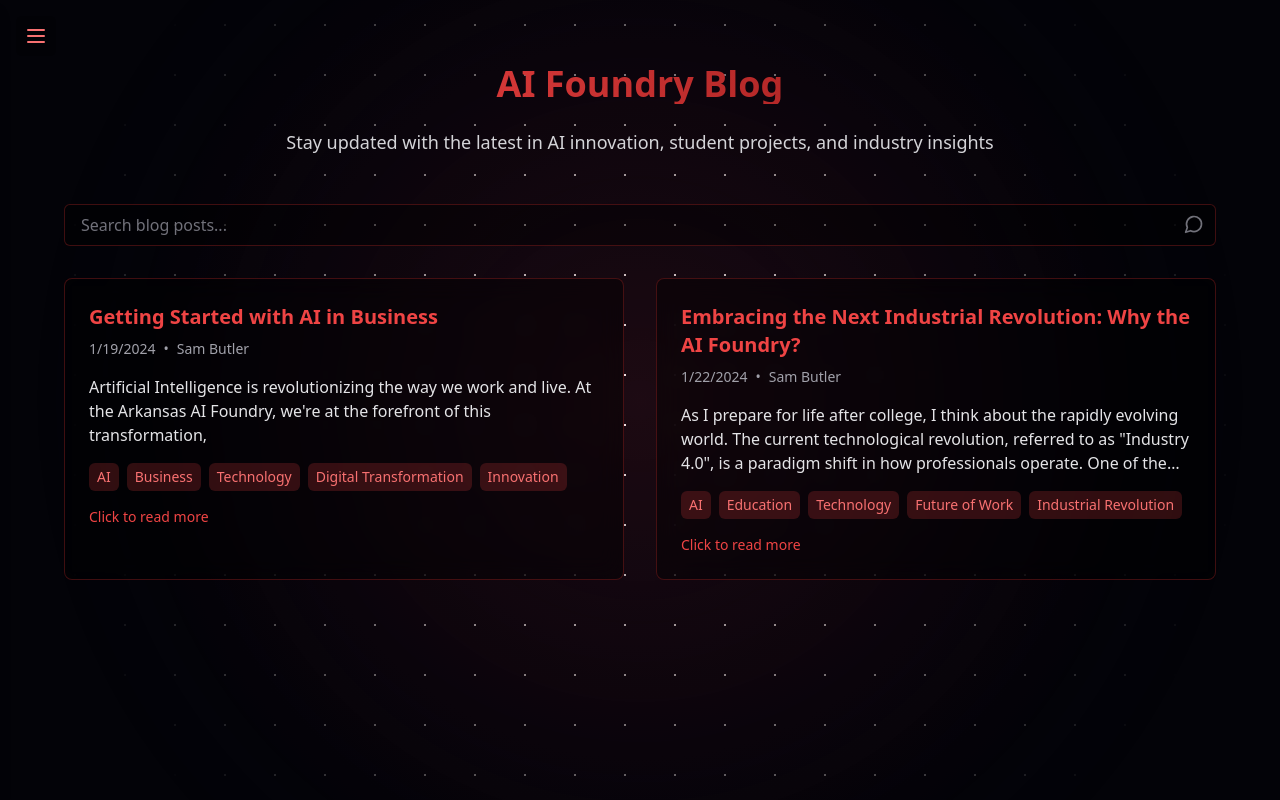
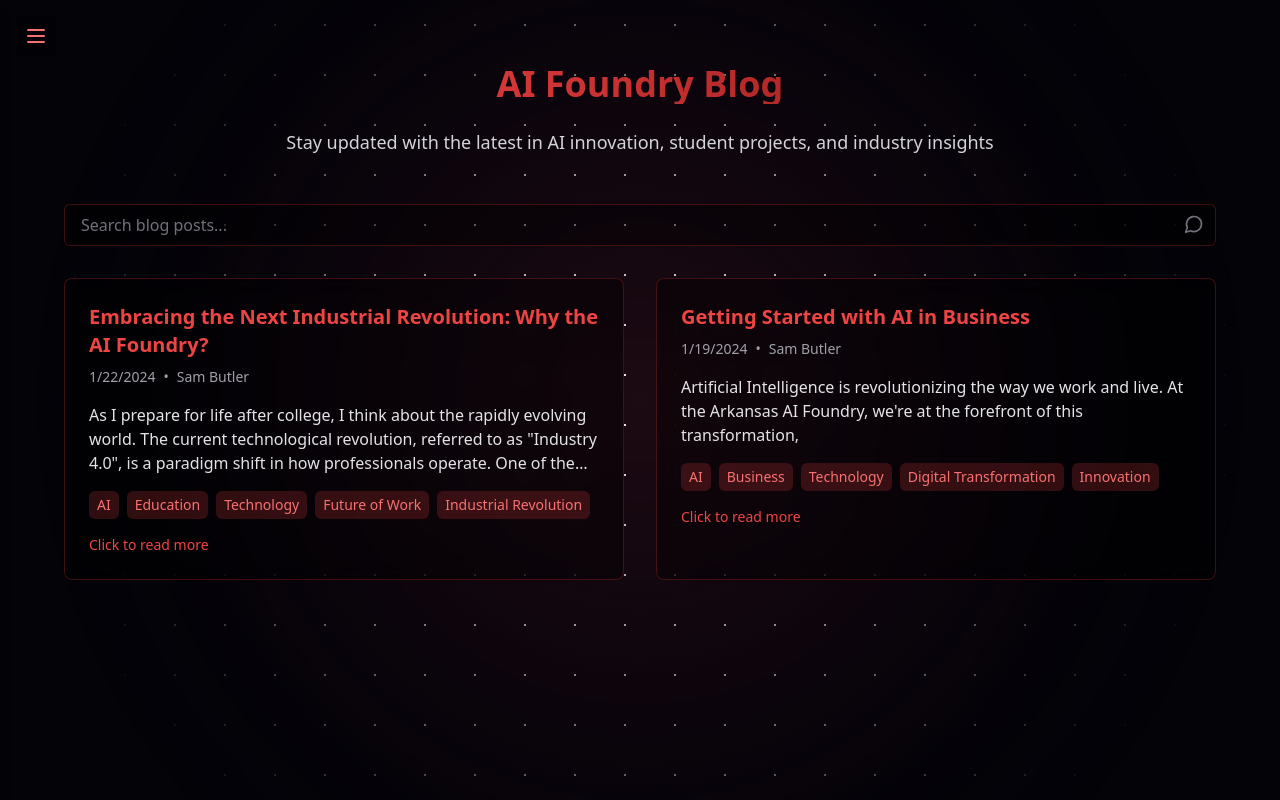
Before and after one commit to srbutler1/ai-foundry, a React (Vite) app: page /blog in a window 1280 px wide. Built offline with nearby package versions, Linux system fonts and the light colour scheme.

Commit message:
orders blog posts for most recent first

```diff
--- a/src/pages/blogpage.jsx
+++ b/src/pages/blogpage.jsx
@@ -96,7 +96,9 @@ const BlogPage = () => {
   const [searchTerm, setSearchTerm] = useState('');
   const [expandedPostId, setExpandedPostId] = useState(null);
 
-  const filteredPosts = blogPosts.filter(post =>
+  const filteredPosts = blogPosts
+    .sort((a, b) => new Date(b.date) - new Date(a.date))  // Sort by date, most recent first
+    .filter(post =>
     post.title.toLowerCase().includes(searchTerm.toLowerCase()) ||
     post.content.toLowerCase().includes(searchTerm.toLowerCase()) ||
     post.author.toLowerCase().includes(searchTerm.toLowerCase()) ||
```
